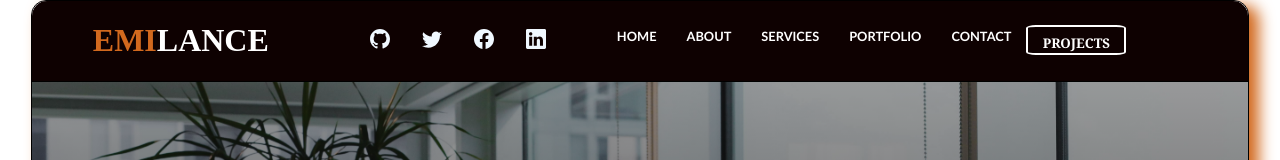
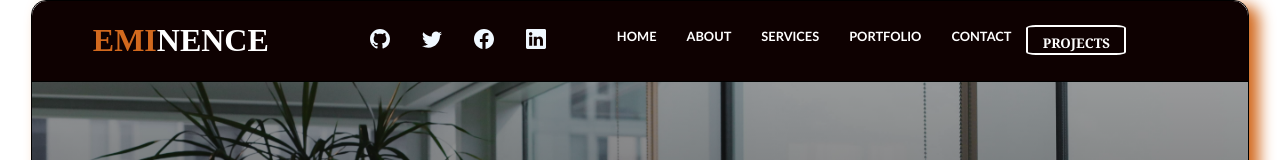
Before and after one commit to Emilance/Emmyportfolio, a React (Create React App) app: page / in a window 1280 px wide. Shown: the top 160 px of the page. Built offline with nearby package versions, Linux system fonts and the light colour scheme; the HTML template or start-up script is replaced by a standard one; a web font is replaced by a local one.

Commit message:
resume uploaded

```diff
--- a/src/components/NavBar.js
+++ b/src/components/NavBar.js
@@ -8,7 +8,7 @@ import Navigation from './Navigation/Navigation';
 
 function NavBar() {
     return ( <div className='NavBarContainer'>
-                 <h1 className='logo'>EMI<span>LANCE</span></h1>
+                 <h1 className='logo'>EMI<span>NENCE</span></h1>
                  <div className='HsocialIcon'>
                  <a  target="_blank" href='https://github.com/emilance'>
                       <BsGithub className='Hicon' size='20px'/>
--- a/src/components/sections/About.js
+++ b/src/components/sections/About.js
@@ -3,6 +3,7 @@ import Info from '../component/Info';
 import Skill from '../component/Skill';
 import {AiOutlineFire} from 'react-icons/ai'
 import Certification from '../Certification';
+import resume from '../image/Eminence Resume.pdf'
 
 const About = () => {
  const [cert, setCert]  = useState(false);
@@ -56,7 +57,7 @@ const About = () => {
             {cert === true && <Certification   setCert={setCert}/>}
             <div className='about-btn-container'>
            <a> <button onClick={toggleCert} className='btn'>Certification</button></a>
-            <a href='#' className='Abutton'> <button className='btn'>Resume</button></a>
+            <a href={resume} download className='Abutton'> <button className='btn'>Resume</button></a>
             <a href='#portfolio' className='Abutton'>  <button className='btn'>Portfolio</button></a>
             </div>
         </div>
```
Also changed, not shown: 1 other file (tests, documents, lock files or other folders).
